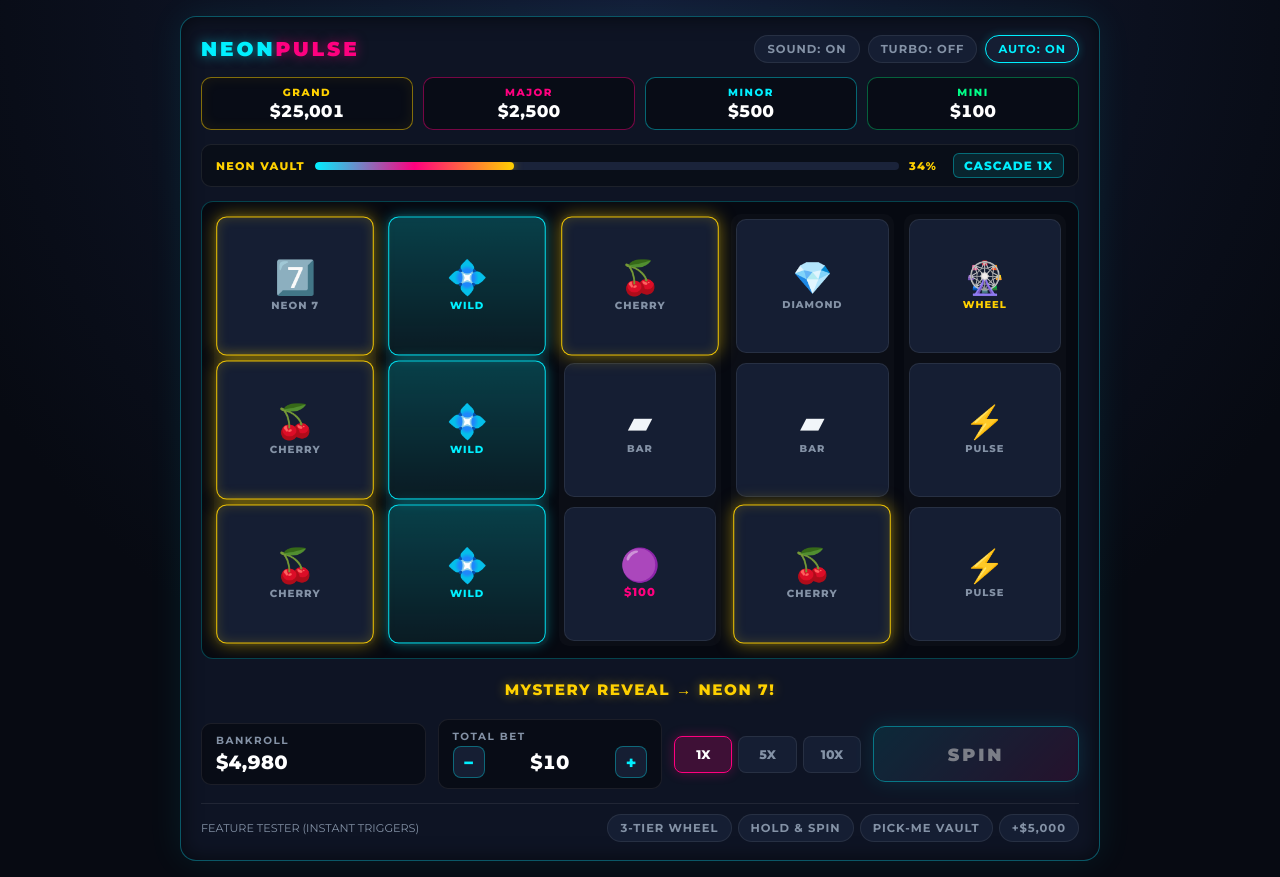
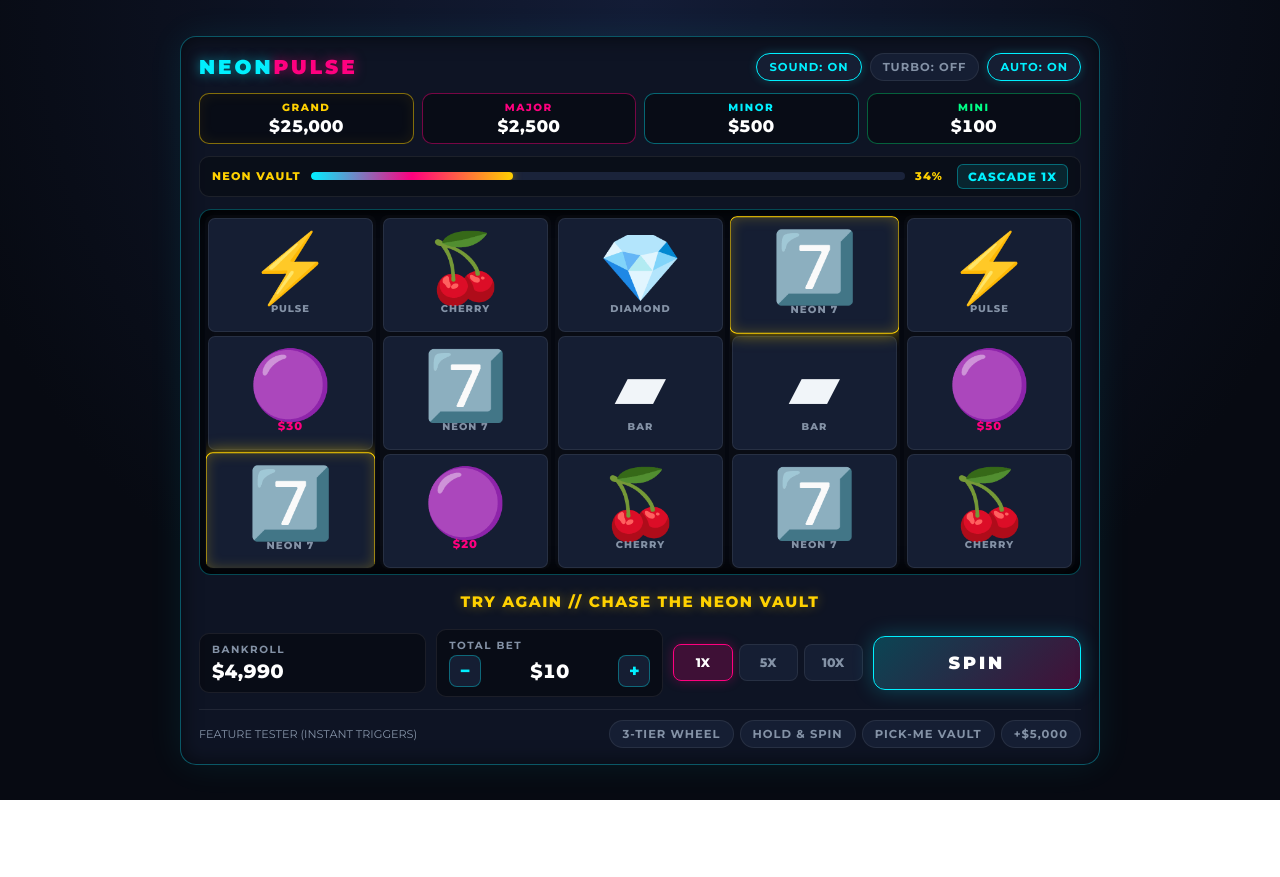
Before and after one commit to closcar00-NOVA/Slots-Evolved, a plain HTML site: page index.html in a window 1280 px wide. Both pictures are taken after a click on the button "AUTO: OFF". After the commit the page ends 800 px from the top, so only its background shows below. Drawn offline with Linux system fonts and the light colour scheme.

Commit message:
Update index.html

```diff
--- a/index.html
+++ b/index.html
@@ -19,6 +19,7 @@
       --text: #f1f5f9;
       --muted: #8492a6;
       --border: rgba(255, 255, 255, 0.08);
+      --cell-h: 118px;
     }
 
     * { box-sizing: border-box; margin: 0; padding: 0; user-select: none; }
@@ -32,7 +33,7 @@
       flex-direction: column;
       align-items: center;
       justify-content: center;
-      padding: 16px;
+      padding: 12px;
       overflow-x: hidden;
     }
 
@@ -43,7 +44,7 @@
       background: var(--panel);
       border: 1px solid rgba(0, 240, 255, 0.3);
       border-radius: 16px;
-      padding: 18px 20px;
+      padding: 16px 18px;
       box-shadow: 0 0 35px rgba(0, 240, 255, 0.08), inset 0 0 20px rgba(0, 0, 0, 0.6);
       position: relative;
       transition: transform 0.08s ease;
@@ -65,7 +66,7 @@
       display: flex;
       justify-content: space-between;
       align-items: center;
-      margin-bottom: 14px;
+      margin-bottom: 12px;
       flex-wrap: wrap;
       gap: 10px;
     }
@@ -110,15 +111,15 @@
     .jackpots {
       display: grid;
       grid-template-columns: repeat(4, 1fr);
-      gap: 10px;
-      margin-bottom: 14px;
+      gap: 8px;
+      margin-bottom: 12px;
     }
 
     .jp-box {
       background: rgba(7, 10, 18, 0.75);
       border: 1px solid var(--border);
       border-radius: 10px;
-      padding: 8px 10px;
+      padding: 7px 8px;
       text-align: center;
       position: relative;
       overflow: hidden;
@@ -152,12 +153,12 @@
       display: flex;
       justify-content: space-between;
       align-items: center;
-      gap: 16px;
-      margin-bottom: 14px;
+      gap: 14px;
+      margin-bottom: 12px;
       background: rgba(7, 10, 18, 0.6);
       border: 1px solid var(--border);
       border-radius: 10px;
-      padding: 8px 14px;
+      padding: 7px 12px;
     }
 
     .vault-wrap {
@@ -204,86 +205,96 @@
       white-space: nowrap;
     }
 
-    /* 5x3 Reel Grid */
+    /* 5x3 Traditional Spinning Reel Frame (Tight Padding) */
     .reel-frame {
-      background: #060911;
-      border: 1px solid rgba(0, 240, 255, 0.25);
+      background: #050810;
+      border: 1px solid rgba(0, 240, 255, 0.28);
       border-radius: 12px;
-      padding: 12px;
+      padding: 5px;
       position: relative;
       overflow: hidden;
+      box-shadow: inset 0 14px 20px -10px rgba(0, 0, 0, 0.9), inset 0 -14px 20px -10px rgba(0, 0, 0, 0.9);
     }
 
     .reel-grid {
       display: grid;
       grid-template-columns: repeat(5, 1fr);
-      gap: 10px;
+      gap: 4px;
     }
 
+    /* Clipped Viewport per Reel */
     .reel-col {
-      display: flex;
-      flex-direction: column;
-      gap: 10px;
-      padding: 4px;
-      border-radius: 10px;
-      background: rgba(255, 255, 255, 0.02);
+      height: calc(var(--cell-h) * 3);
+      overflow: hidden;
+      border-radius: 8px;
+      background: rgba(255, 255, 255, 0.015);
       border: 1px solid transparent;
+      position: relative;
       transition: border-color 0.25s, box-shadow 0.25s;
     }
 
     .reel-col.anticipate {
       border-color: var(--magenta);
-      box-shadow: 0 0 18px rgba(255, 0, 127, 0.45), inset 0 0 14px rgba(255, 0, 127, 0.2);
-      animation: pulseCol 0.5s infinite alternate;
+      box-shadow: 0 0 18px rgba(255, 0, 127, 0.5), inset 0 0 14px rgba(255, 0, 127, 0.22);
+      animation: pulseCol 0.45s infinite alternate;
     }
 
     @keyframes pulseCol {
       from { box-shadow: 0 0 10px rgba(255, 0, 127, 0.3); }
-      to   { box-shadow: 0 0 24px rgba(255, 0, 127, 0.75); }
+      to   { box-shadow: 0 0 24px rgba(255, 0, 127, 0.8); }
     }
 
+    /* Scrolling Strip inside each Reel */
+    .reel-strip {
+      display: flex;
+      flex-direction: column;
+      will-change: transform;
+    }
+
+    .reel-strip.blur-motion .sym-icon {
+      filter: blur(1.4px);
+    }
+
+    /* Tight-Padded Symbol Tile */
     .cell {
-      aspect-ratio: 1 / 0.88;
+      height: var(--cell-h);
+      padding: 2px;
+      flex-shrink: 0;
+    }
+
+    .cell-inner {
+      width: 100%;
+      height: 100%;
       background: var(--panel-light);
       border: 1px solid var(--border);
-      border-radius: 10px;
+      border-radius: 7px;
       display: flex;
       flex-direction: column;
       align-items: center;
       justify-content: center;
       position: relative;
-      transition: transform 0.2s, border-color 0.2s, box-shadow 0.2s, opacity 0.2s;
+      overflow: hidden;
+      transition: transform 0.18s, border-color 0.18s, box-shadow 0.18s;
     }
 
-    .cell.spinning {
-      opacity: 0.55;
-      filter: blur(1.5px);
-      transform: scale(0.96);
-    }
-
-    .cell.win {
+    .cell.win .cell-inner {
       border-color: var(--gold);
-      box-shadow: 0 0 18px rgba(255, 209, 0, 0.55), inset 0 0 12px rgba(255, 209, 0, 0.2);
-      transform: scale(1.04);
+      box-shadow: 0 0 16px rgba(255, 209, 0, 0.6), inset 0 0 12px rgba(255, 209, 0, 0.25);
+      transform: scale(1.03);
       z-index: 2;
     }
 
-    .cell.wild-expanded {
+    .cell.wild-expanded .cell-inner {
       border-color: var(--cyan);
-      background: linear-gradient(180deg, rgba(0,240,255,0.22), rgba(0,240,255,0.06));
-      box-shadow: 0 0 15px rgba(0, 240, 255, 0.4);
+      background: linear-gradient(180deg, rgba(0,240,255,0.24), rgba(0,240,255,0.06));
+      box-shadow: 0 0 14px rgba(0, 240, 255, 0.45);
     }
 
-    .cell.orb-locked {
-      border-color: var(--magenta);
-      background: radial-gradient(circle, rgba(255,0,127,0.3), rgba(14,20,36,0.95));
-      box-shadow: 0 0 16px rgba(255, 0, 127, 0.5);
-    }
-
+    /* 2x+ Larger Symbol Icon */
     .sym-icon {
-      font-size: 2rem;
-      line-height: 1;
-      margin-bottom: 4px;
+      font-size: 4.2rem;
+      line-height: 0.95;
+      transition: filter 0.15s;
     }
 
     .sym-tag {
@@ -292,6 +303,7 @@
       letter-spacing: 1px;
       text-transform: uppercase;
       color: var(--muted);
+      margin-top: 2px;
     }
 
     .cell[data-sym="WILD"] .sym-tag { color: var(--cyan); }
@@ -301,8 +313,8 @@
 
     /* Win Announcement Strip */
     .win-banner {
-      min-height: 36px;
-      margin: 12px 0;
+      min-height: 34px;
+      margin: 10px 0;
       display: flex;
       align-items: center;
       justify-content: center;
@@ -318,7 +330,7 @@
     .controls {
       display: grid;
       grid-template-columns: 1.2fr 1.2fr 1fr 1.1fr;
-      gap: 12px;
+      gap: 10px;
       align-items: center;
     }
 
@@ -326,7 +338,7 @@
       background: rgba(7, 10, 18, 0.75);
       border: 1px solid var(--border);
       border-radius: 10px;
-      padding: 10px 14px;
+      padding: 9px 12px;
     }
 
     .stat-label {
@@ -394,7 +406,7 @@
     }
 
     .spin-btn {
-      height: 56px;
+      height: 54px;
       border-radius: 12px;
       border: 1px solid var(--cyan);
       background: linear-gradient(135deg, rgba(0, 240, 255, 0.22), rgba(255, 0, 127, 0.22));
@@ -420,7 +432,7 @@
 
     /* Dev / Feature Test Bar */
     .dev-bar {
-      margin-top: 14px;
+      margin-top: 12px;
       padding-top: 10px;
       border-top: 1px solid var(--border);
       display: flex;
@@ -561,9 +573,11 @@
     }
 
     @media (max-width: 720px) {
+      :root { --cell-h: 88px; }
       .jackpots { grid-template-columns: repeat(2, 1fr); }
       .controls { grid-template-columns: 1fr 1fr; }
-      .sym-icon { font-size: 1.45rem; }
+      .sym-icon { font-size: 3rem; }
+      .sym-tag { font-size: 0.54rem; }
     }
   </style>
 </head>
@@ -574,7 +588,7 @@
     <div class="top-bar">
       <div class="brand">NEON<span>PULSE</span></div>
       <div class="top-actions">
-        <button class="pill-btn" id="btnSound">SOUND: ON</button>
+        <button class="pill-btn active" id="btnSound">SOUND: ON</button>
         <button class="pill-btn" id="btnTurbo">TURBO: OFF</button>
         <button class="pill-btn" id="btnAuto">AUTO: OFF</button>
       </div>
@@ -610,7 +624,7 @@
       <div class="cascade-badge" id="cascadeBadge">CASCADE 1X</div>
     </div>
 
-    <!-- 5x3 Reel Grid -->
+    <!-- 5x3 Traditional Spinning Reel Grid -->
     <div class="reel-frame">
       <div class="reel-grid" id="reelGrid"></div>
     </div>
@@ -717,8 +731,8 @@
       return {
         toggle: () => { enabled = !enabled; return enabled; },
         tick: () => tone(520, 0.04, 'triangle', 0.05),
-        slam: () => tone(130, 0.12, 'sawtooth', 0.1, 60),
-        anticipation: () => tone(240, 0.45, 'sine', 0.09, 520),
+        slam: () => tone(120, 0.13, 'sawtooth', 0.11, 55),
+        anticipation: () => tone(240, 0.55, 'sine', 0.09, 540),
         win: (big = false) => {
           const notes = big ? [523, 659, 784, 1046, 1318] : [440, 554, 659];
           notes.forEach((n, i) => setTimeout(() => tone(n, 0.18, 'triangle', 0.1), i * 85));
@@ -754,6 +768,7 @@
     const $ = id => document.getElementById(id);
     const totalBet = () => state.baseBet * state.tier;
     const fmt = n => '$' + Math.floor(n).toLocaleString();
+    const sleep = ms => new Promise(r => setTimeout(r, ms));
 
     function saveState() {
       localStorage.setItem('np_bankroll', Math.floor(state.bankroll));
@@ -772,7 +787,7 @@
       saveState();
     }
 
-    // ==================== REEL RENDERING ====================
+    // ==================== REEL RENDERING & VERTICAL SPIN ENGINE ====================
     function pickSymbol() {
       const totalW = SYMBOLS.reduce((a, s) => a + s.weight, 0);
       let r = Math.random() * totalW;
@@ -787,6 +802,23 @@
       return { ...SYMBOLS[0] };
     }
 
+    function createCellElement(sym, id = '', extraClass = '') {
+      const cell = document.createElement('div');
+      cell.className = 'cell' + (extraClass ? ' ' + extraClass : '');
+      if (id) cell.id = id;
+      cell.dataset.sym = sym.id;
+      const tag = sym.id === 'ORB' ? fmt(sym.orbVal || totalBet() * 2) : sym.label;
+      cell.innerHTML = `<div class="cell-inner"><div class="sym-icon">${sym.icon}</div><div class="sym-tag">${tag}</div></div>`;
+      return cell;
+    }
+
+    function renderCell(cell, sym, extraClass = '') {
+      cell.className = 'cell' + (extraClass ? ' ' + extraClass : '');
+      cell.dataset.sym = sym.id;
+      const tag = sym.id === 'ORB' ? fmt(sym.orbVal || totalBet() * 2) : sym.label;
+      cell.innerHTML = `<div class="cell-inner"><div class="sym-icon">${sym.icon}</div><div class="sym-tag">${tag}</div></div>`;
+    }
+
     function buildGridDOM() {
       const container = $('reelGrid');
       container.innerHTML = '';
@@ -794,29 +826,76 @@
         const col = document.createElement('div');
         col.className = 'reel-col';
         col.id = `col-${c}`;
+
+        const strip = document.createElement('div');
+        strip.className = 'reel-strip';
+        strip.id = `strip-${c}`;
+
         for (let r = 0; r < 3; r++) {
           const sym = pickSymbol();
           state.grid[c][r] = sym;
-          const cell = document.createElement('div');
-          cell.className = 'cell';
-          cell.id = `cell-${c}-${r}`;
-          renderCell(cell, sym);
-          col.appendChild(cell);
+          strip.appendChild(createCellElement(sym, `cell-${c}-${r}`));
         }
+        col.appendChild(strip);
         container.appendChild(col);
       }
     }
 
-    function renderCell(cell, sym, extraClass = '') {
-      cell.className = 'cell' + (extraClass ? ' ' + extraClass : '');
-      cell.dataset.sym = sym.id;
-      const tag = sym.id === 'ORB' ? fmt(sym.orbVal || totalBet() * 2) : sym.label;
-      cell.innerHTML = `<div class="sym-icon">${sym.icon}</div><div class="sym-tag">${tag}</div>`;
+    // Animates a single reel strip vertically from current symbols down to target symbols
+    function spinColumn(c, targetSyms, durationMs, fillerCount, isTease) {
+      return new Promise(resolve => {
+        const colEl = $(`col-${c}`);
+        const strip = $(`strip-${c}`);
+        const cellH = colEl.clientHeight / 3;
+        const currentSyms = state.grid[c];
+
+        // Build vertical strip: [Target 3] + [Random Filler] + [Current 3]
+        const fullList = [
+          ...targetSyms,
+          ...Array.from({ length: fillerCount }, () => pickSymbol()),
+          ...currentSyms
+        ];
+
+        strip.style.transition = 'none';
+        strip.innerHTML = '';
+        fullList.forEach(sym => strip.appendChild(createCellElement(sym)));
+
+        // Start positioned at the bottom so currentSyms remain seamlessly in view
+        const startOffset = (fullList.length - 3) * cellH;
+        strip.style.transform = `translateY(-${startOffset}px)`;
+        strip.classList.add('blur-motion');
+
+        // Force browser reflow
+        void strip.offsetHeight;
+
+        if (isTease) {
+          colEl.classList.add('anticipate');
+          AudioEngine.anticipation();
+        }
+
+        // Scroll downward to translateY(0) with a classic mechanical overshoot settle
+        strip.style.transition = `transform ${durationMs}ms cubic-bezier(0.14, 0.85, 0.24, 1.03)`;
+        strip.style.transform = 'translateY(0px)';
+
+        setTimeout(() => {
+          strip.classList.remove('blur-motion');
+          colEl.classList.remove('anticipate');
+          AudioEngine.slam();
+
+          // Replace strip with only the 3 final cells for clean cascades & highlights
+          strip.style.transition = 'none';
+          strip.style.transform = 'translateY(0px)';
+          strip.innerHTML = '';
+          for (let r = 0; r < 3; r++) {
+            state.grid[c][r] = targetSyms[r];
+            strip.appendChild(createCellElement(targetSyms[r], `cell-${c}-${r}`));
+          }
+          resolve();
+        }, durationMs);
+      });
     }
 
     // ==================== CORE SPIN + CASCADES ====================
-    const sleep = ms => new Promise(r => setTimeout(r, ms));
-
     async function spin() {
       if (state.spinning) return;
       const bet = totalBet();
@@ -839,28 +918,23 @@
 
       // Generate target grid
       const nextGrid = Array.from({ length: 5 }, () => Array.from({ length: 3 }, () => pickSymbol()));
-      let scatterCount = 0;
 
-      // Animate columns sequentially with anticipation tease
+      // Launch all 5 reels simultaneously with staggered stop durations
+      let scatterSoFar = 0;
+      const spinPromises = [];
       for (let c = 0; c < 5; c++) {
-        const colEl = $(`col-${c}`);
-        const isTease = scatterCount >= 2 && c >= 2;
-        if (isTease) {
-          colEl.classList.add('anticipate');
-          AudioEngine.anticipation();
-        }
+        const isTease = scatterSoFar >= 2 && c >= 2;
+        const baseDur = state.turbo ? 420 : 850;
+        const stagger = state.turbo ? 110 : 240;
+        const teaseExtra = isTease ? (state.turbo ? 250 : 650) : 0;
+        const duration = baseDur + c * stagger + teaseExtra;
+        const fillerCount = (state.turbo ? 10 : 16) + c * 4 + (isTease ? 12 : 0);
 
-        for (let r = 0; r < 3; r++) $(`cell-${c}-${r}`).classList.add('spinning');
-        await sleep(state.turbo ? 60 : (isTease ? 420 : 120));
+        spinPromises.push(spinColumn(c, nextGrid[c], duration, fillerCount, isTease));
+        scatterSoFar += nextGrid[c].filter(s => s.id === 'WHEEL').length;
+      }
 
-        for (let r = 0; r < 3; r++) {
-          state.grid[c][r] = nextGrid[c][r];
-          renderCell($(`cell-${c}-${r}`), nextGrid[c][r]);
-          if (nextGrid[c][r].id === 'WHEEL') scatterCount++;
-        }
-        colEl.classList.remove('anticipate');
-        AudioEngine.slam();
-      }
+      await Promise.all(spinPromises);
 
       // 1. Mystery Symbol Reveal
       const mystCells = [];
@@ -869,9 +943,9 @@
           if (state.grid[c][r].id === 'MYST') mystCells.push([c, r]);
 
       if (mystCells.length > 0) {
-        const revealSym = SYMBOLS[Math.floor(Math.random() * 4)]; // High-pay reveal
+        const revealSym = SYMBOLS[Math.floor(Math.random() * 4)];
         $('winBanner').textContent = `MYSTERY REVEAL → ${revealSym.label}!`;
-        await sleep(320);
+        await sleep(300);
         mystCells.forEach(([c, r]) => {
           state.grid[c][r] = { ...revealSym };
           renderCell($(`cell-${c}-${r}`), state.grid[c][r], 'win');
@@ -879,7 +953,7 @@
         AudioEngine.tick();
       }
 
-      // 2. Expanding Wilds (if a Wild lands on col 1, 2, or 3, expand column)
+      // 2. Expanding Wilds (cols 1, 2, or 3)
       for (let c = 1; c <= 3; c++) {
         if (state.grid[c].some(s => s.id === 'WILD')) {
           for (let r = 0; r < 3; r++) {
@@ -908,7 +982,6 @@
 
         await sleep(state.turbo ? 300 : 620);
 
-        // Drop new symbols into winning slots
         winCoords.forEach(([c, r]) => {
           const fresh = pickSymbol();
           state.grid[c][r] = fresh;
@@ -1030,7 +1103,6 @@
           ctx.lineWidth = active ? 2 : 1;
           ctx.stroke();
 
-          // Label
           ctx.save();
           ctx.translate(cx, cy);
           ctx.rotate(start + arc / 2);
@@ -1042,7 +1114,6 @@
         }
       });
 
-      // Center Hub
       ctx.beginPath();
       ctx.arc(cx, cy, 20, 0, Math.PI * 2);
       ctx.fillStyle = '#070a12';
@@ -1071,7 +1142,6 @@
       const segCount = ring.segs.length;
       const winIdx = Math.floor(Math.random() * segCount);
       const segArc = (Math.PI * 2) / segCount;
-      // Target angle so winIdx lands at top pointer (-PI/2)
       const targetAngle = (Math.PI * 2 * 5) - (winIdx * segArc + segArc / 2);
       const startAngle = wheelAngles[wheelTierIdx];
       const duration = 2600;
@@ -1120,7 +1190,6 @@
     function openHoldModal() {
       hsRespins = 3;
       hsBoard = Array(15).fill(0);
-      // Seed 6 initial orbs
       for (let i = 0; i < 6; i++) {
         let idx;
         do { idx = Math.floor(Math.random() * 15); } while (hsBoard[idx] > 0);
```
